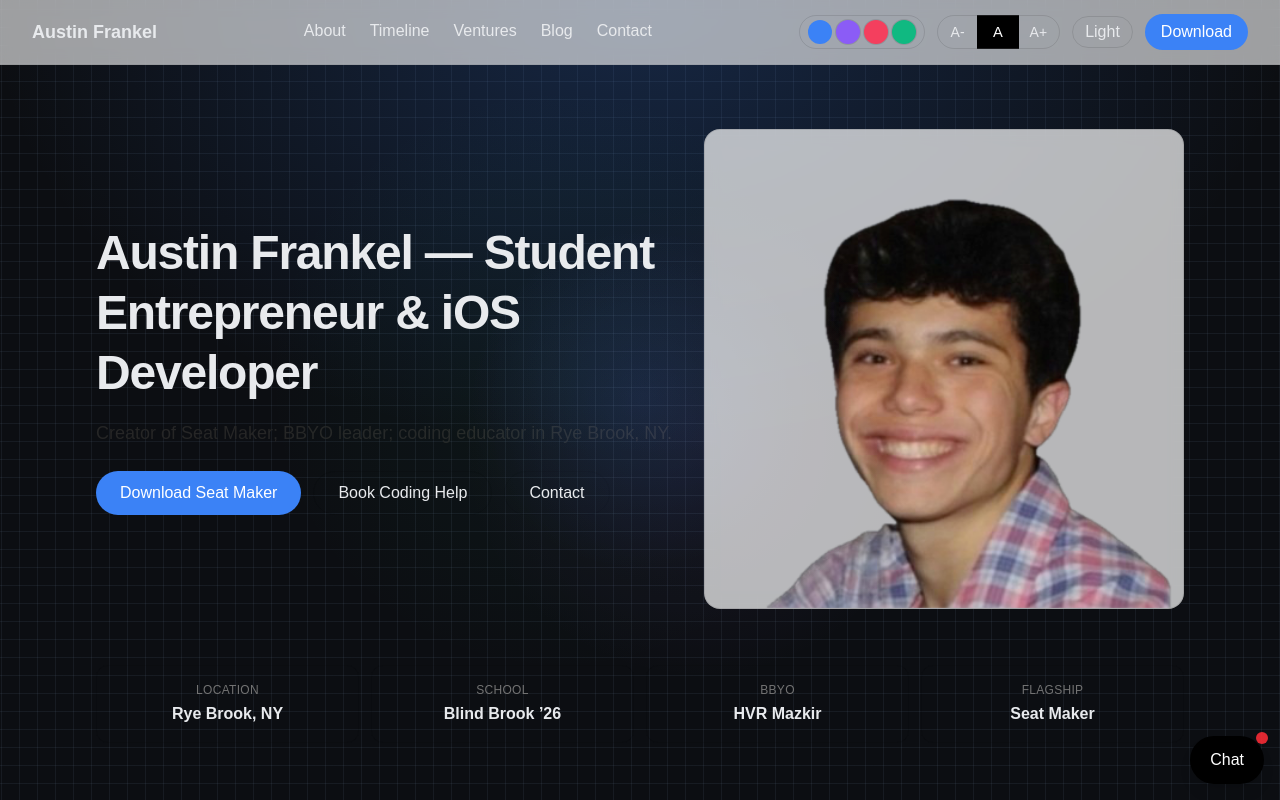
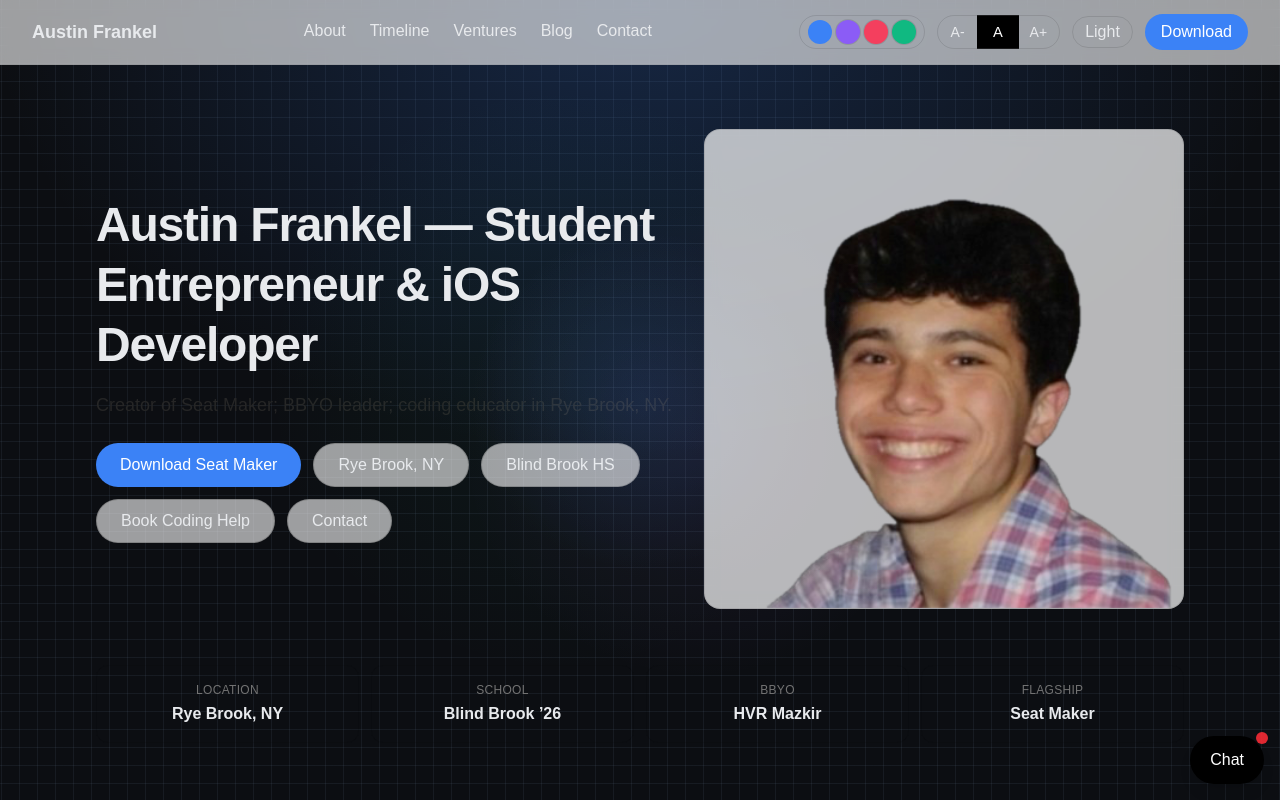
Before and after one commit to AustinFrankel/austin, a Next.js app in the folder site/: page / in a window 1280 px wide. Shown: the top 800 px of the page. Built offline with nearby package versions, Linux system fonts and the light colour scheme.

Commit message:
Add Google Maps quick links for Rye Brook and Blind Brook; improve light-mode text contrast; refine mobile/dark mode button backgrounds and text colors; denser grid already applied

```diff
--- a/site/src/app/globals.css
+++ b/site/src/app/globals.css
@@ -19,12 +19,12 @@
 }
 
 @media (prefers-color-scheme: dark) {
-  :root { --bg: 12 14 18; --fg: 232 234 237; --muted: 148 163 184; --card: 22 26 33; --ring: 147 197 253; }
+  :root { --bg: 12 14 18; --fg: 236 239 244; --muted: 160 174 192; --card: 22 26 33; --ring: 147 197 253; }
 }
 
 html { color-scheme: light dark; scroll-behavior: smooth; font-size: calc(16px * var(--text-scale, 1)); transition: font-size .28s ease; }
 
-html[data-theme="light"] { --bg: 255 255 255; --fg: 15 18 25; --muted: 82 92 103; --card: 248 250 252; }
+html[data-theme="light"] { --bg: 255 255 255; --fg: 17 24 39; --muted: 55 65 81; --card: 248 250 252; }
 html[data-theme="dark"] { --bg: 12 14 18; --fg: 232 234 237; --muted: 148 163 184; --card: 22 26 33; }
 
 html[data-textsize="s"] { --text-scale: 0.94; }
@@ -71,10 +71,11 @@ html[data-theme="light"] .bg-grid::before { content: none; }
 
 .btn-primary { background-color: rgb(var(--accent)); color: white; border-radius: 9999px; transition: background-color .15s ease, transform .2s ease, box-shadow .2s ease; position: relative; overflow: hidden; }
 .btn-primary:hover { filter: brightness(0.98); }
-.btn-outline { border: 1px solid rgb(0 0 0 / 0.12); color: inherit; border-radius: 9999px; position: relative; overflow: hidden; transition: transform .2s ease, box-shadow .2s ease; }
+.btn-outline { border: 1px solid rgb(0 0 0 / 0.18); color: inherit; border-radius: 9999px; position: relative; overflow: hidden; transition: transform .2s ease, box-shadow .2s ease, background-color .2s ease; background-color: rgb(255 255 255 / 0.6); }
 .dark .btn-outline { border-color: rgb(255 255 255 / 0.22); }
-.btn-outline:hover { background-color: rgb(0 0 0 / 0.05); }
-.dark .btn-outline:hover { background-color: rgb(255 255 255 / 0.1); }
+.btn-outline:hover { background-color: rgb(0 0 0 / 0.06); }
+.dark .btn-outline { background-color: rgb(17 24 39 / 0.5); }
+.dark .btn-outline:hover { background-color: rgb(255 255 255 / 0.08); }
 
 /* Hover graphics driven by --bx/--by (set by HoverGlowClient) */
 .btn-primary::after, .btn-outline::after, .card::after {
@@ -97,7 +98,7 @@ html[data-theme="light"] .bg-grid::before { content: none; }
 .card:focus-visible { outline: 2px solid rgb(var(--accent)); outline-offset: 2px; }
 
 .prose h1, .prose h2, .prose h3 { @apply font-semibold mt-6; }
-.prose p { @apply mt-4 leading-7; }
+.prose p { @apply mt-4 leading-7; color: rgb(var(--fg)); }
 .prose ul { @apply list-disc pl-6 mt-4; }
 
 /* Cursor gradient that follows the mouse: visible on both themes */
@@ -110,7 +111,7 @@ html[data-theme="light"] .bg-grid::before { content: none; }
   mix-blend-mode: overlay;
 }
 /* Dark mode: keep visibility but subtle */
-html[data-theme="dark"] .cursor-glow { mix-blend-mode: screen; opacity: 0.8; }
+html[data-theme="dark"] .cursor-glow { mix-blend-mode: screen; opacity: 0.82; }
 
 /* Animated nav links */
 .nav-link { position: relative; padding-bottom: 2px; transition: color .2s ease, transform .2s ease; }
--- a/site/src/app/page.tsx
+++ b/site/src/app/page.tsx
@@ -21,6 +21,8 @@ export default function Home() {
             <p className="mt-4 text-lg text-neutral-800 dark:text-neutral-300">Creator of Seat Maker; BBYO leader; coding educator in Rye Brook, NY.</p>
             <div className="mt-6 flex flex-wrap gap-3">
               <a href={LINKS.appStore} target="_blank" rel="noopener" className="btn-primary h-11 px-6 inline-flex items-center">Download Seat Maker</a>
+              <a href="https://www.google.com/maps?q=Rye+Brook,+NY" target="_blank" rel="noopener" className="btn-outline h-11 px-6 inline-flex items-center">Rye Brook, NY</a>
+              <a href="https://www.google.com/maps?q=Blind+Brook+High+School" target="_blank" rel="noopener" className="btn-outline h-11 px-6 inline-flex items-center">Blind Brook HS</a>
               <Link href="/ventures/codelab" className="btn-outline h-11 px-6 inline-flex items-center">Book Coding Help</Link>
               <Link href="/contact" className="btn-outline h-11 px-6 inline-flex items-center">Contact</Link>
             </div>
```
